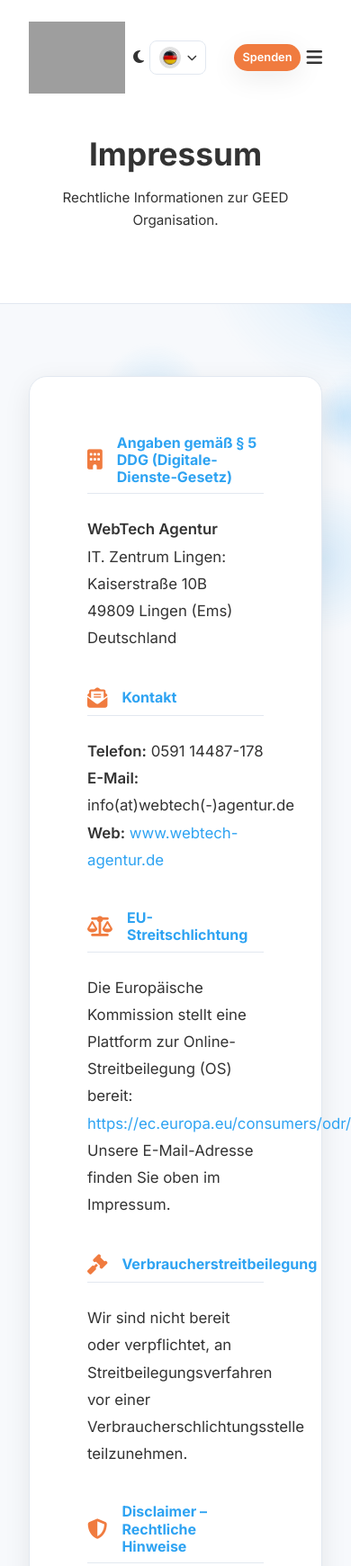
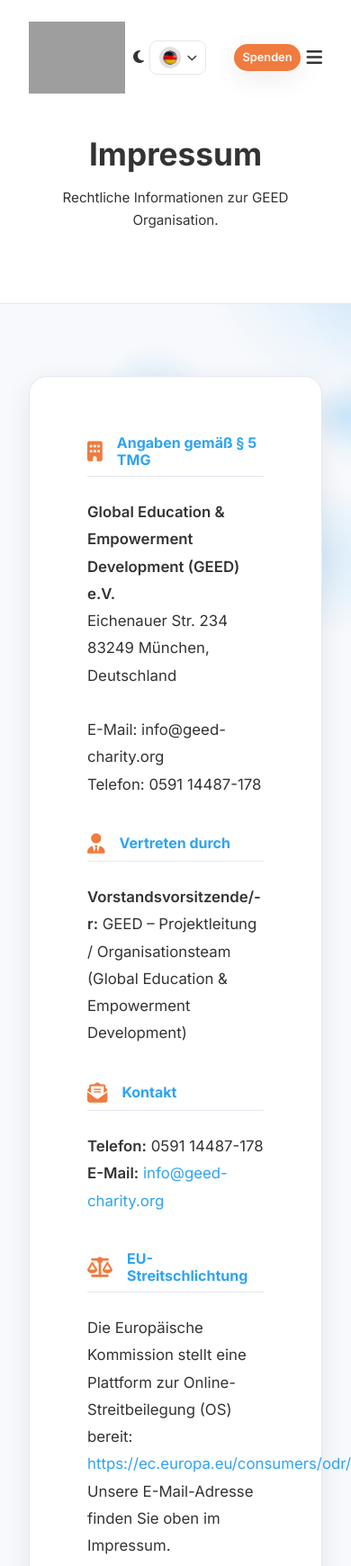
Before and after one commit to WebTech-Agentur/GEED---WebTech, a website: page impressum.html in a window 390 px wide. Shown: the top 1741 px of the page at 90% size. Drawn offline with Linux system fonts and the light colour scheme; grey boxes are pictures that could not be loaded.

Commit message:
chore: update office address and phone number across the website

```diff
--- a/impressum.html
+++ b/impressum.html
@@ -148,21 +148,24 @@
     <section class="impressum-section">
         <div class="container">
             <div class="impressum-content fade-in delay-100">
-
-                <h2><i class="fa-solid fa-building"></i> Angaben gemäß § 5 DDG (Digitale-Dienste-Gesetz)</h2>
-                <p>
-                    <strong>WebTech Agentur</strong><br>
-                    IT. Zentrum Lingen:<br>
-                    Kaiserstraße 10B<br>
-                    49809 Lingen (Ems)<br>
-                    Deutschland
+                <h2><i class="fa-solid fa-building"></i> <span data-i18n="imp_sec1_h2">Angaben gemäß § 5 TMG</span></h2>
+                <p data-i18n="imp_sec1_p">
+                    <strong>Global Education & Empowerment Development (GEED) e.V.</strong><br>
+                        Eichenauer Str. 234<br>
+                        83249 München, Deutschland<br><br>
+                    E-Mail: info@geed-charity.org<br>
+                    Telefon: 0591 14487-178
                 </p>
 
-                <h2><i class="fa-solid fa-envelope-open-text"></i> Kontakt</h2>
-                <p>
+                <h2><i class="fa-solid fa-user-tie"></i> <span data-i18n="imp_sec2_h2">Vertreten durch</span></h2>
+                <p data-i18n="imp_sec2_p"><strong>Vorstandsvorsitzende/-r:</strong> GEED – Projektleitung /
+                    Organisationsteam<br>
+                    (Global Education & Empowerment Development)</p>
+
+                <h2><i class="fa-solid fa-envelope-open-text"></i> <span data-i18n="imp_sec3_h2">Kontakt</span></h2>
+                <p data-i18n="imp_sec3_p">
                     <strong>Telefon:</strong> 0591 14487-178<br>
-                    <strong>E-Mail:</strong> info(at)webtech(-)agentur.de<br>
-                    <strong>Web:</strong> <a href="https://www.webtech-agentur.de" target="_blank" rel="noopener noreferrer">www.webtech-agentur.de</a>
+                    <strong>E-Mail:</strong> <a href="mailto:info@geed-charity.org">info@geed-charity.org</a>
                 </p>
 
                 <h2><i class="fa-solid fa-scale-balanced"></i> EU-Streitschlichtung</h2>
@@ -231,10 +234,9 @@
                 </div>
                 <div class="footer-col">
                     <h3 data-i18n="footer_contact_title">Kontaktinformationen</h3>
-                    <p><i class="fa-solid fa-location-dot"></i> Kaiserstraße 10B, 49809 Lingen (Ems)</p>
-                    <p><i class="fa-solid fa-envelope"></i> info(at)webtech(-)agentur.de</p>
+                    <p><i class="fa-solid fa-location-dot"></i> Eichenauer Str. 234, 83249 München</p>
+                    <p><i class="fa-solid fa-envelope"></i> info@geed-charity.org</p>
                     <p><i class="fa-solid fa-phone"></i> 0591 14487-178</p>
-                    <p><i class="fa-solid fa-globe"></i> <a href="https://www.webtech-agentur.de" target="_blank" rel="noopener noreferrer">www.webtech-agentur.de</a></p>
                     <div class="social-icons">
                         <a href="#"><i class="fa-brands fa-facebook-f"></i></a>
                         <a href="#"><i class="fa-brands fa-twitter"></i></a>
--- a/translations.js
+++ b/translations.js
@@ -180,7 +180,7 @@ window.translations = {
 
         contact_hero_p: "Haben Sie eine Frage, einen Vorschlag oder möchten Sie einfach nur Hallo sagen? Wir würden uns freuen, von Ihnen zu hören. Kontaktieren Sie unser Team über das untenstehende Formular.",
         contact_hq_h4: "Hauptsitz",
-        contact_hq_address: "Charity Lane 123, Hope City, HC 12345",
+        contact_hq_address: "Eichenauer Str. 234, 83249 München",
         contact_email_h4: "Schreiben Sie uns",
         contact_phone_h4: "Rufen Sie uns an",
         contact_hours: "Mo - Fr, 9:00 - 17:00 Uhr",
@@ -198,11 +198,11 @@ window.translations = {
 
         imp_hero_p: "Rechtliche Informationen zur GEED Organisation.",
         imp_sec1_h2: "Angaben gemäß § 5 TMG",
-        imp_sec1_p: "<strong>Global Education & Empowerment Development (GEED) e.V.</strong><br>Adresse: (Straße, Hausnummer)<br>(PLZ, Stadt, Land)<br><br>E-Mail: (offizielle Kontakt-E-Mail einfügen)<br>Telefon: (optional – Telefonnummer einfügen)",
+        imp_sec1_p: "<strong>Global Education & Empowerment Development (GEED) e.V.</strong><br>Eichenauer Str. 234<br>83249 München, Deutschland<br><br>E-Mail: info@geed-charity.org<br>Telefon: 0591 14487-178",
         imp_sec2_h2: "Vertreten durch",
         imp_sec2_p: "<strong>Vorstandsvorsitzende/-r:</strong> GEED – Projektleitung / Organisationsteam<br>(Global Education & Empowerment Development)",
         imp_sec3_h2: "Kontakt",
-        imp_sec3_p: "<strong>Telefon:</strong> +1 (555) 123-4567<br><strong>E-Mail:</strong> <a href='mailto:info@geed-charity.org'>info@geed-charity.org</a>",
+        imp_sec3_p: "<strong>Telefon:</strong> 0591 14487-178<br><strong>E-Mail:</strong> <a href='mailto:info@geed-charity.org'>info@geed-charity.org</a>",
         imp_sec4_h2: "Registereintrag",
         imp_sec4_p: "Eintragung im Vereinsregister.<br><strong>Registergericht:</strong> [Amtsgericht Ort]<br><strong>Registernummer:</strong> VR [Nummer]",
         imp_sec5_h2: "Redaktionell verantwortlich",
@@ -383,7 +383,7 @@ window.translations = {
         vol_label_email: "Email Address",
         vol_ph_email: "john@example.com",
         vol_label_phone: "Phone Number",
-        vol_ph_phone: "+1 (555) 123-4567",
+        vol_ph_phone: "0591 14487-178",
         vol_label_interest: "Area of Interest",
         vol_field_opt_default: "Select an area...",
         vol_field_opt1: "Education & Teaching",
@@ -397,7 +397,7 @@ window.translations = {
 
         contact_hero_p: "Have a question, suggestion, or just want to say hi? We would love to hear from you. Contact our team using the form below.",
         contact_hq_h4: "Headquarters",
-        contact_hq_address: "123 Charity Lane, Hope City, HC 12345",
+        contact_hq_address: "Eichenauer Str. 234, 83249 München",
         contact_email_h4: "Email Us",
         contact_phone_h4: "Call Us",
         contact_hours: "Mon - Fri, 9:00 AM - 5:00 PM",
@@ -415,11 +415,11 @@ window.translations = {
 
         imp_hero_p: "Legal information about the GEED organization.",
         imp_sec1_h2: "Information according to Section 5 TMG",
-        imp_sec1_p: "<strong>Global Education & Empowerment Development (GEED) e.V.</strong><br>Address: (Street, Number)<br>(Zip Code, City, Country)<br><br>Email: (insert official contact email)<br>Phone: (optional - insert phone number)",
+        imp_sec1_p: "<strong>Global Education & Empowerment Development (GEED) e.V.</strong><br>Eichenauer Str. 234<br>83249 München, Germany<br><br>Email: info@geed-charity.org<br>Phone: 0591 14487-178",
         imp_sec2_h2: "Represented by",
         imp_sec2_p: "<strong>Board of Directors:</strong> GEED – Project Management / Organization Team<br>(Global Education & Empowerment Development)",
         imp_sec3_h2: "Contact",
-        imp_sec3_p: "<strong>Phone:</strong> +1 (555) 123-4567<br><strong>Email:</strong> <a href='mailto:info@geed-charity.org'>info@geed-charity.org</a>",
+        imp_sec3_p: "<strong>Phone:</strong> 0591 14487-178<br><strong>Email:</strong> <a href='mailto:info@geed-charity.org'>info@geed-charity.org</a>",
         imp_sec4_h2: "Registry Entry",
         imp_sec4_p: "Entry in the register of associations.<br><strong>Registry Court:</strong> [Local Court Name]<br><strong>Registry Number:</strong> VR [Number]",
         imp_sec5_h2: "Responsible for Content",
@@ -613,7 +613,7 @@ window.translations = {
 
         contact_hero_p: "سوالی دارید، پیشنهادی دارید، یا فقط می‌خواهید سلام کنید؟ خوشحال می‌شویم صدای شما را بشنویم. با استفاده از فرم زیر با تیم ما تماس بگیرید.",
         contact_hq_h4: "دفتر مرکزی",
-        contact_hq_address: "123 Charity Lane, Hope City, HC 12345",
+        contact_hq_address: "Eichenauer Str. 234, 83249 München",
         contact_email_h4: "به ما ایمیل بزنید",
         contact_phone_h4: "با ما تماس بگیرید",
         contact_hours: "دوشنبه - جمعه، ۹:۰۰ صبح - ۵:۰۰ عصر",
@@ -631,11 +631,11 @@ window.translations = {
 
         imp_hero_p: "اطلاعات حقوقی درباره سازمان GEED.",
         imp_sec1_h2: "اطلاعات طبق بخش ۵ قوانین TMG آلمان",
-        imp_sec1_p: "<strong>آموزش و توانمندسازی جهانی (GEED) ثبت شده</strong><br>آدرس: (خیابان، پلاک)<br>(کد پستی، شهر، کشور)<br><br>ایمیل: (ایمیل تماس رسمی)<br>تلفن: (اختیاری - شماره تلفن)",
+        imp_sec1_p: "<strong>آموزش و توانمندسازی جهانی (GEED) ثبت شده</strong><br>آدرس: Eichenauer Str. 234<br>83249 München, آلمان<br><br>ایمیل: info@geed-charity.org<br>تلفن: 0591 14487-178",
         imp_sec2_h2: "به نمایندگی از",
         imp_sec2_p: "<strong>هیئت مدیره:</strong> GEED – مدیریت پروژه‌ها / تیم سازماندهی<br>(توسعه آموزش و توانمندسازی جهانی)",
         imp_sec3_h2: "تماس",
-        imp_sec3_p: "<strong>تلفن:</strong> +1 (555) 123-4567<br><strong>ایمیل:</strong> <a href='mailto:info@geed-charity.org'>info@geed-charity.org</a>",
+        imp_sec3_p: "<strong>تلفن:</strong> 0591 14487-178<br><strong>ایمیل:</strong> <a href='mailto:info@geed-charity.org'>info@geed-charity.org</a>",
         imp_sec4_h2: "ثبت تجاری",
         imp_sec4_p: "ثبت شده در دفتر ثبت انجمن‌ها.<br><strong>دادگاه ثبت:</strong> [نام دادگاه محلی]<br><strong>شماره ثبت:</strong> VR [شماره]",
         imp_sec5_h2: "مسئول محتوا",
```
Also changed, not shown: about.html (+2 -2 lines), contact.html (+4 -4 lines), donate.html (+2 -2 lines), faq.html (+2 -2 lines), gallery.html (+2 -2 lines), index.html (+2 -2 lines), programmdetail.html (+2 -1 lines), programs.html (+2 -2 lines), volunteer.html (+2 -2 lines).
